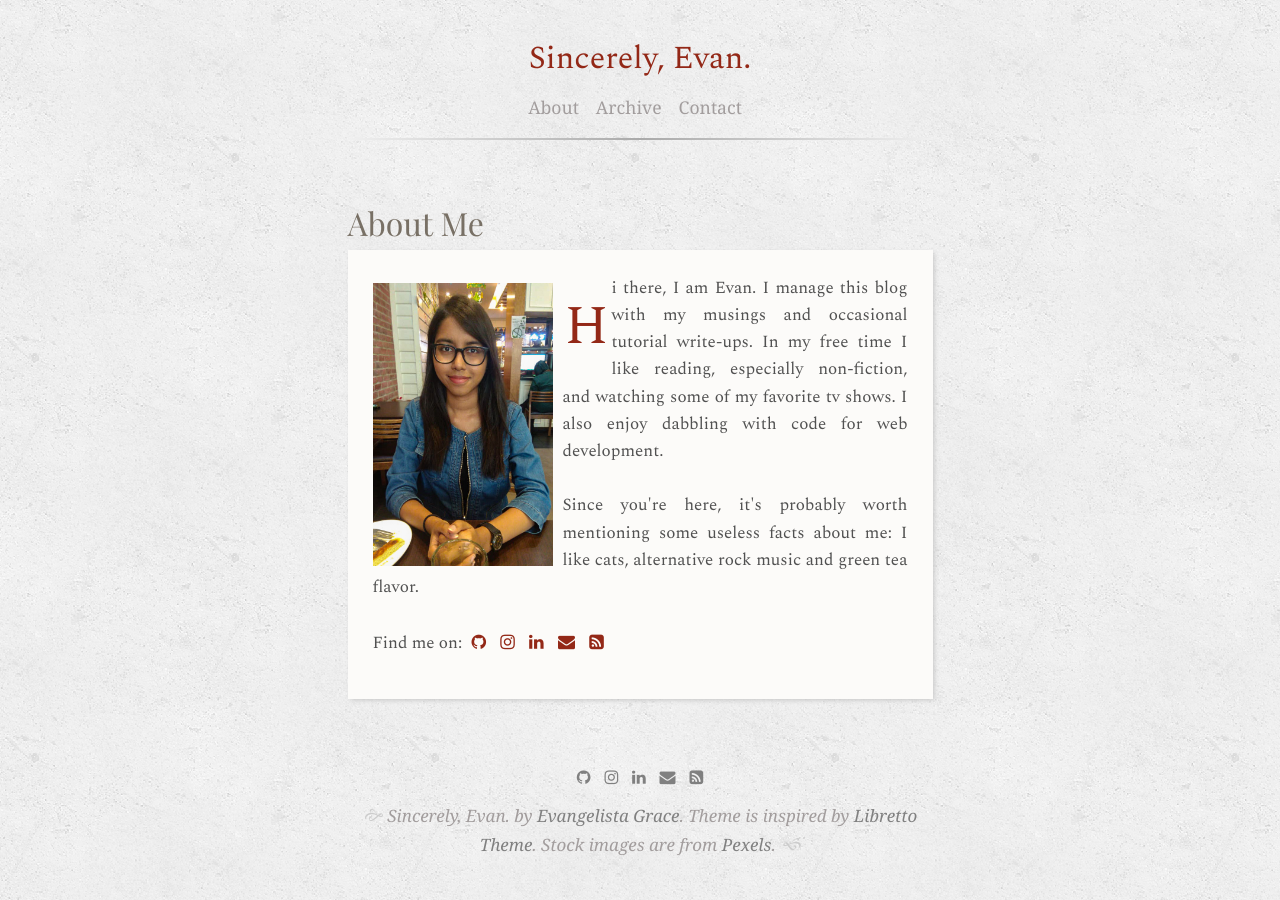
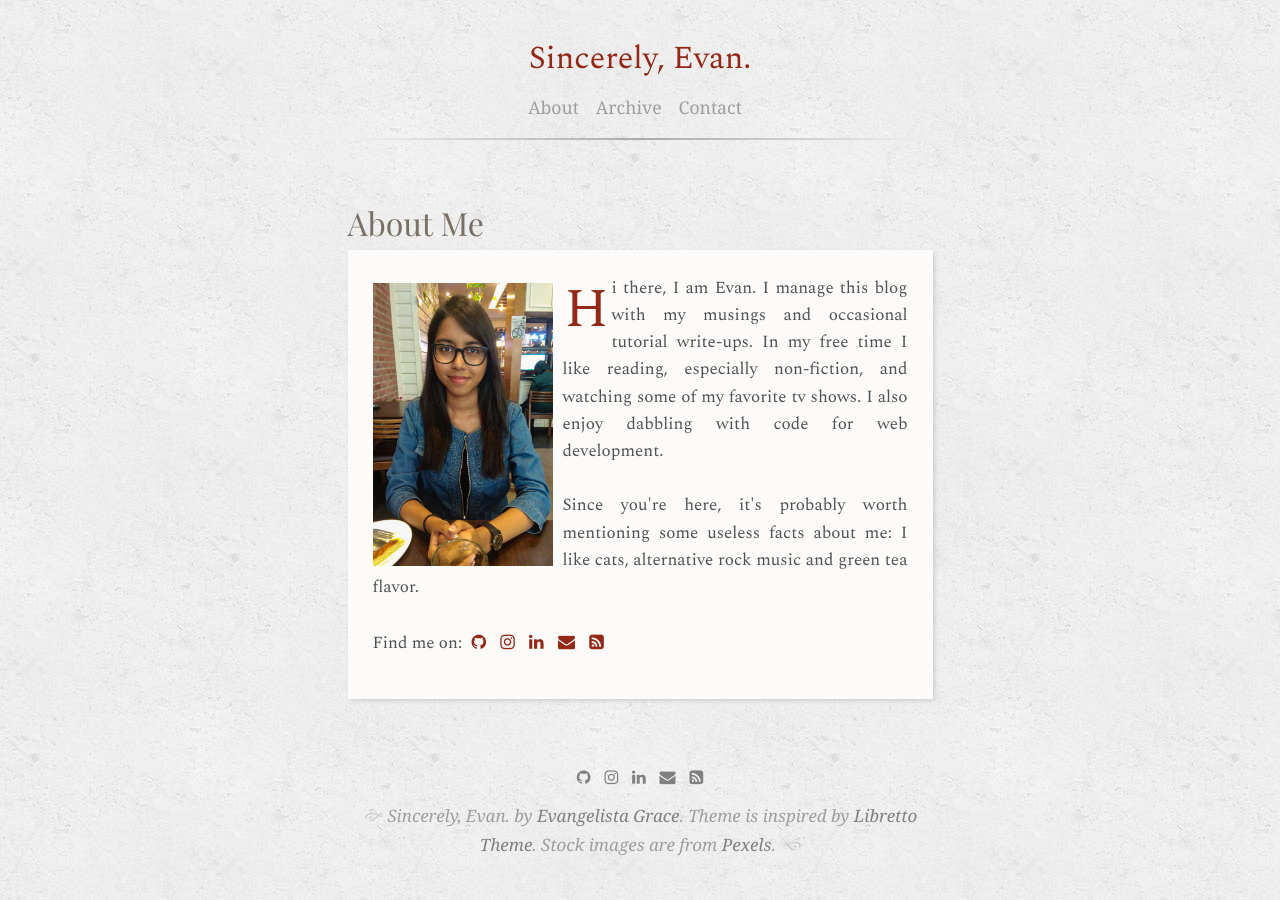
Before and after one commit to evangelistagrace/evangelistagrace.github.io, a Jekyll site: the page built from menu/about.md, in a window 1280 px wide. Built offline with Jekyll 4.4.1, drawn with Linux system fonts in a browser that asks for light colours; some web fonts are replaced.

Commit message:
Update main.css

```diff
--- a/assets/css/main.css
+++ b/assets/css/main.css
@@ -309,7 +309,7 @@ hr {
   float: left;
   font-family: 'Spectral', serif;
   font-size: 3.2em;
-  /* line-height: 1em; */
+  line-height: 1em;
   padding-top: 8px;
   padding-right: 3px;
   padding-left: 2px;
@@ -778,7 +778,6 @@ th, td {
 
   .posts p:first-of-type::first-letter, .profile span::first-letter {
     font-size: 2.7rem;
-
   }
 
   .profile {
```
